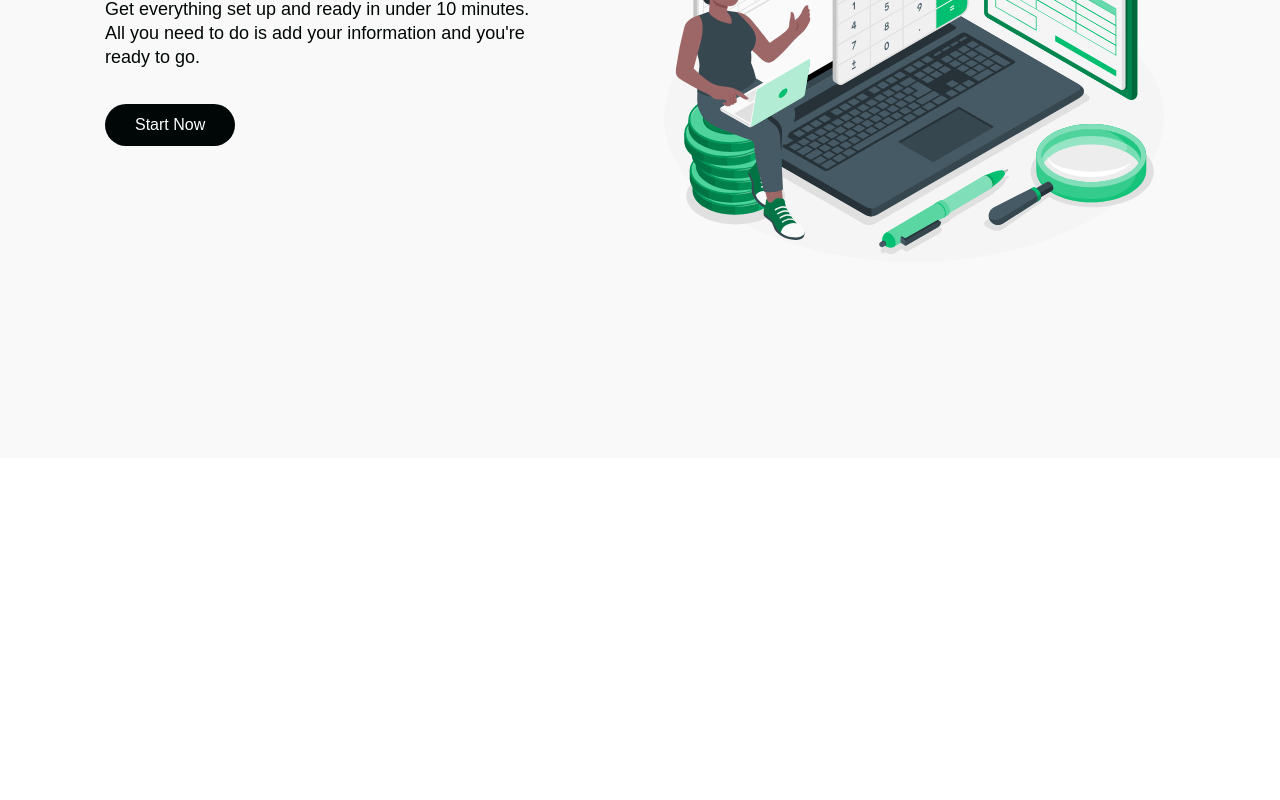
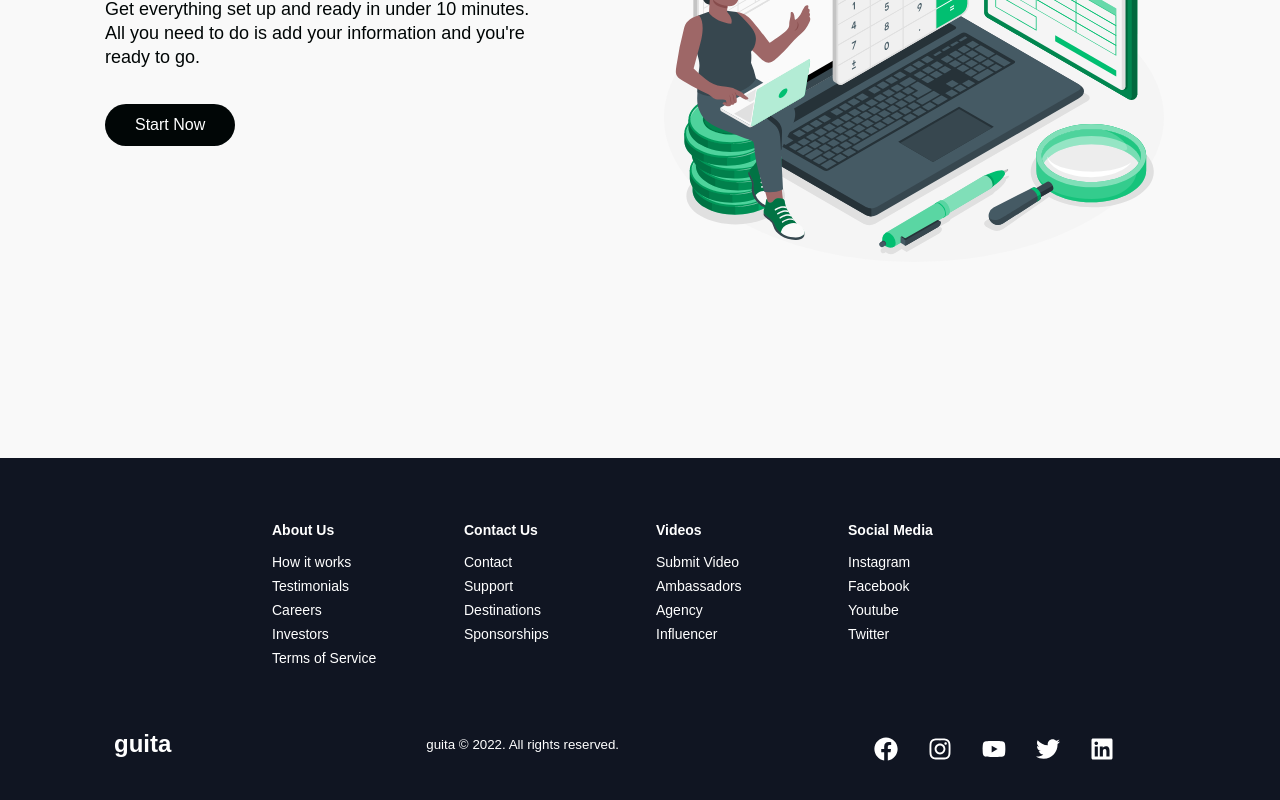
Before and after one commit to Alejandro-Cardozo/guita, a React (Vite) app: page / in a window 1280 px wide. Shown: the part 3722-4522 px from the top of the page. Before the commit the page ends 4180 px from the top, so only its background shows below. Built offline with nearby package versions, Linux system fonts and the light colour scheme; a web font is replaced by a local one.

Commit message:
Footer component

```diff
--- /dev/null
+++ b/src/components/Footer/FooterElements.jsx
@@ -0,0 +1,112 @@
+import styled from 'styled-components';
+import { Link } from 'react-router-dom';
+
+export const FooterContainer = styled.footer`
+  background-color: #101522;
+`;
+
+export const FooterWrap = styled.div`
+  padding: 48px 24px;
+  display: flex;
+  flex-direction: column;
+  justify-content: center;
+  max-width: 1100px;
+  margin: 0 auto;
+`;
+
+export const FooterLinksContainer = styled.div`
+  display: flex;
+  justify-content: center;
+
+  @media screen and (max-width: 820px) {
+    padding-top: 32px;
+  }
+`;
+
+export const FooterLinksWrapper = styled.div`
+  display: flex;
+
+  @media screen and(max-width: 820px) {
+    flex-direction: column;
+  }
+`;
+
+export const FooterLinkItems = styled.div`
+  display: flex;
+  flex-direction: column;
+  align-items: flex-start;
+  margin: 16px;
+  text-align: left;
+  width: 160px;
+  box-sizing: border-box;
+  color: #fff;
+
+  @media screen and (max-width: 420px) {
+    margin: 0;
+    padding: 10px;
+    width: 100%;
+  }
+`;
+
+export const FooterLinkTitle = styled.h1`
+  font-size: 14px;
+  margin-bottom: 16px;
+`;
+
+export const FooterLink = styled(Link)`
+  color: #fff;
+  text-decoration: none;
+  margin-bottom: 0.5rem;
+  font-size: 14px;
+
+  &:hover {
+    color: #01bf71;
+    transition: 0.3s ease-out;
+  }
+`;
+
+export const SocialMedia = styled.section`
+  max-width: 1000px;
+  width: 100%;
+`;
+
+export const SocialMediaWrap = styled.div`
+  display: flex;
+  justify-content: space-between;
+  align-items: center;
+  max-width: 1100px;
+  margin: 40px auto 0 auto;
+
+  @media screen and (max-width: 820px) {
+    flex-direction: column;
+  }
+`
+
+export const SocialLogo = styled(Link)`
+  color: #fff;
+  justify-self: start;
+  cursor: pointer;
+  text-decoration: none;
+  font-size: 1.5rem;
+  display: flex;
+  align-items: center;
+  margin-bottom: 16px;
+  font-weight: bold;
+`
+
+export const WebsiteRights = styled.small`
+  color: #fff;
+  margin-bottom: 16px;
+`
+
+export const SocialIcons = styled.div`
+  display: flex;
+  justify-content: space-between;
+  align-items: center;
+  width: 240px;
+`
+
+export const SocialIconLink = styled.a`
+  color: #fff;
+  font-size: 24px;
+`
--- /dev/null
+++ b/src/components/Footer/index.jsx
@@ -0,0 +1,97 @@
+import React from 'react';
+import {
+  FaFacebook,
+  FaInstagram,
+  FaLinkedin,
+  FaTwitter,
+  FaYoutube,
+} from 'react-icons/fa';
+import {
+  FooterContainer,
+  FooterWrap,
+  FooterLinksContainer,
+  FooterLinksWrapper,
+  FooterLinkItems,
+  FooterLink,
+  FooterLinkTitle,
+  SocialIconLink,
+  SocialIcons,
+  SocialLogo,
+  SocialMedia,
+  SocialMediaWrap,
+  WebsiteRights
+} from './FooterElements';
+
+const Footer = () => {
+  const d = new Date();
+  let year = d.getFullYear();
+
+  return (
+    <FooterContainer>
+      <FooterWrap>
+        <FooterLinksContainer>
+          <FooterLinksWrapper>
+            <FooterLinkItems>
+              <FooterLinkTitle>About Us</FooterLinkTitle>
+              <FooterLink to='/'>How it works</FooterLink>
+              <FooterLink to='/'>Testimonials</FooterLink>
+              <FooterLink to='/'>Careers</FooterLink>
+              <FooterLink to='/'>Investors</FooterLink>
+              <FooterLink to='/'>Terms of Service</FooterLink>
+            </FooterLinkItems>
+            <FooterLinkItems>
+              <FooterLinkTitle>Contact Us</FooterLinkTitle>
+              <FooterLink to='/'>Contact</FooterLink>
+              <FooterLink to='/'>Support</FooterLink>
+              <FooterLink to='/'>Destinations</FooterLink>
+              <FooterLink to='/'>Sponsorships</FooterLink>
+            </FooterLinkItems>
+          </FooterLinksWrapper>
+          <FooterLinksWrapper>
+            <FooterLinkItems>
+              <FooterLinkTitle>Videos</FooterLinkTitle>
+              <FooterLink to='/'>Submit Video</FooterLink>
+              <FooterLink to='/'>Ambassadors</FooterLink>
+              <FooterLink to='/'>Agency</FooterLink>
+              <FooterLink to='/'>Influencer</FooterLink>
+            </FooterLinkItems>
+            <FooterLinkItems>
+              <FooterLinkTitle>Social Media</FooterLinkTitle>
+              <FooterLink to='/'>Instagram</FooterLink>
+              <FooterLink to='/'>Facebook</FooterLink>
+              <FooterLink to='/'>Youtube</FooterLink>
+              <FooterLink to='/'>Twitter</FooterLink>
+            </FooterLinkItems>
+          </FooterLinksWrapper>
+        </FooterLinksContainer>
+        <SocialMedia>
+          <SocialMediaWrap>
+            <SocialLogo to='/'>guita</SocialLogo>
+            <WebsiteRights>
+              guita &copy; {year}. All rights reserved.
+            </WebsiteRights>
+            <SocialIcons>
+              <SocialIconLink href='/' target='_blank' aria-label='Facebook'>
+                <FaFacebook />
+              </SocialIconLink>
+              <SocialIconLink href='/' target='_blank' aria-label='Instagram'>
+                <FaInstagram />
+              </SocialIconLink>
+              <SocialIconLink href='/' target='_blank' aria-label='Youtube'>
+                <FaYoutube />
+              </SocialIconLink>
+              <SocialIconLink href='/' target='_blank' aria-label='Twitter'>
+                <FaTwitter />
+              </SocialIconLink>
+              <SocialIconLink href='/' target='_blank' aria-label='Linkedin'>
+                <FaLinkedin />
+              </SocialIconLink>
+            </SocialIcons>
+          </SocialMediaWrap>
+        </SocialMedia>
+      </FooterWrap>
+    </FooterContainer>
+  );
+};
+
+export default Footer;
--- a/src/pages/index.jsx
+++ b/src/pages/index.jsx
@@ -1,4 +1,5 @@
 import { useState } from 'react';
+import Footer from '../components/Footer';
 import Hero from '../components/Hero';
 import Info from '../components/Info';
 import { homeObjOne, homeObjTwo, homeObjThree } from '../components/Info/data';
@@ -22,6 +23,7 @@
       <Info {...homeObjTwo} />
       <Services />
       <Info {...homeObjThree} />
+      <Footer />
     </>
   );
 };
```
